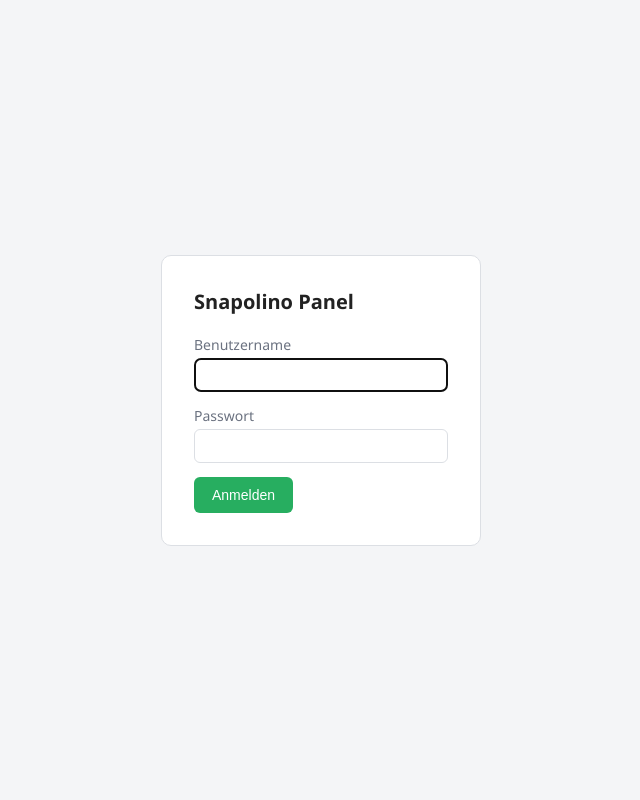
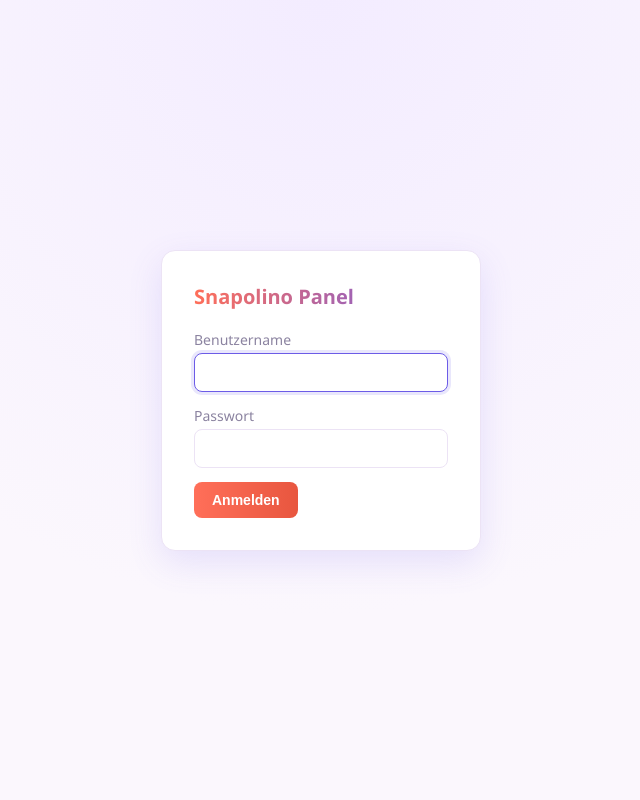
Before and after one commit to DerBZocker2/snapolino, a PHP site: page /admin/login.php in a window 1280 px wide. Shown: the whole page, without its empty margins (319-959 px from the left). Run offline with PHP 8.4, Linux system fonts and the light colour scheme.

Commit message:
Admin-Panel an das neue Farbschema der oeffentlichen Seite angleichen
Sidebar, Buttons, Karten und Status-Pills nutzen jetzt dieselbe
Koralle/Violett-Palette wie die Startseite und der Buchungsassistent
(Gradient-Sidebar, Gradient-Buttons, Fokus-Zustaende auf Eingabefeldern)
statt der bisherigen schlichten Grau/Gruen-Optik. Ausserdem fehlende
Statusfarbe fuer "reserviert" ergaenzt, die es vorher nicht gab.

Co-Authored-By: Claude Sonnet 5 <noreply@anthropic.com>
Claude-Session: https://claude.ai/code/session_01AjaKJ4dGwktPr92fLEYMkS

```diff
--- a/backend/public/admin/assets/style.css
+++ b/backend/public/admin/assets/style.css
@@ -1,12 +1,17 @@
 :root {
-    --bg: #f4f5f7;
+    --bg: #fbf7fd;
     --panel: #ffffff;
-    --border: #dcdfe4;
-    --text: #222;
-    --muted: #6b7280;
-    --accent: #27ae60;
-    --accent-dark: #1e8449;
-    --danger: #c0392b;
+    --border: #ece3f5;
+    --text: #2c2440;
+    --muted: #8b83a0;
+    --accent: #ff6f59;
+    --accent-dark: #e8563f;
+    --accent2: #6c5ce7;
+    --accent2-dark: #5643d1;
+    --teal: #17c3b2;
+    --dark: #241b3a;
+    --danger: #e0455c;
+    --danger-bg: #fdecee;
 }
 
 * { box-sizing: border-box; }
@@ -132,15 +146,16 @@ a { color: var(--accent-dark); }
     .content { padding: 18px; }
 }
 
-h1 { font-size: 22px; margin-bottom: 20px; }
-h2 { font-size: 17px; margin-top: 0; }
+h1 { font-size: 22px; margin-bottom: 20px; color: var(--dark); }
+h2 { font-size: 17px; margin-top: 0; color: var(--dark); }
 
 .panel {
     background: var(--panel);
     border: 1px solid var(--border);
-    border-radius: 8px;
+    border-radius: 12px;
     padding: 20px;
     margin-bottom: 20px;
+    box-shadow: 0 2px 14px rgba(108, 92, 231, 0.06);
 }
 
 .cards {
@@ -197,14 +229,24 @@ label {
 label.checkbox { display: flex; align-items: center; gap: 8px; color: var(--text); }
 label.checkbox input { margin: 0; }
 
-input[type=text], input[type=password], input[type=number], input[type=file] {
+input[type=text], input[type=password], input[type=number], input[type=file],
+input[type=email], select {
     display: block;
     width: 100%;
     margin-top: 4px;
-    padding: 8px 10px;
+    padding: 9px 11px;
     border: 1px solid var(--border);
-    border-radius: 6px;
+    border-radius: 8px;
     font-size: 14px;
+    font-family: inherit;
+    background: #fff;
+    color: var(--text);
+}
+
+input:focus, select:focus, textarea:focus {
+    outline: none;
+    border-color: var(--accent2);
+    box-shadow: 0 0 0 3px rgba(108, 92, 231, 0.15);
 }
 
 .grid3 {
@@ -223,24 +265,28 @@ input[type=text], input[type=password], input[type=number], input[type=file] {
 .inline-form label { margin-bottom: 0; min-width: 160px; }
 
 button, .button, .button-secondary {
-    background: var(--accent);
+    background: linear-gradient(90deg, var(--accent), var(--accent-dark));
     color: #fff;
     border: none;
-    border-radius: 6px;
+    border-radius: 8px;
     padding: 10px 18px;
     font-size: 14px;
+    font-weight: 600;
     cursor: pointer;
     text-decoration: none;
     display: inline-block;
+    transition: opacity 0.15s ease, box-shadow 0.15s ease;
 }
 
-button:hover, .button:hover { background: var(--accent-dark); }
+button:hover, .button:hover { opacity: 0.92; box-shadow: 0 4px 14px rgba(255, 111, 89, 0.3); }
 
 .button-secondary {
     background: transparent;
-    color: var(--muted);
+    color: var(--accent2-dark);
     border: 1px solid var(--border);
 }
+
+.button-secondary:hover { background: #f5f0fc; box-shadow: none; opacity: 1; }
 
 button.danger {
     background: transparent;
@@ -313,14 +362,23 @@ body.login-page {
     align-items: center;
     justify-content: center;
     height: 100vh;
+    background: radial-gradient(circle at top, #f3ecff 0%, var(--bg) 60%);
 }
 
 .login-box {
     background: var(--panel);
     border: 1px solid var(--border);
-    border-radius: 10px;
+    border-radius: 14px;
     padding: 32px;
     width: 320px;
+    box-shadow: 0 12px 34px rgba(108, 92, 231, 0.14);
 }
 
-.login-box h1 { font-size: 20px; margin-top: 0; }
+.login-box h1 {
+    font-size: 20px;
+    margin-top: 0;
+    background: linear-gradient(90deg, var(--accent), var(--accent2));
+    -webkit-background-clip: text;
+    background-clip: text;
+    color: transparent;
+}
```
Also changed, not shown: other parts of backend/public/admin/assets/style.css (+51 -22 lines).
